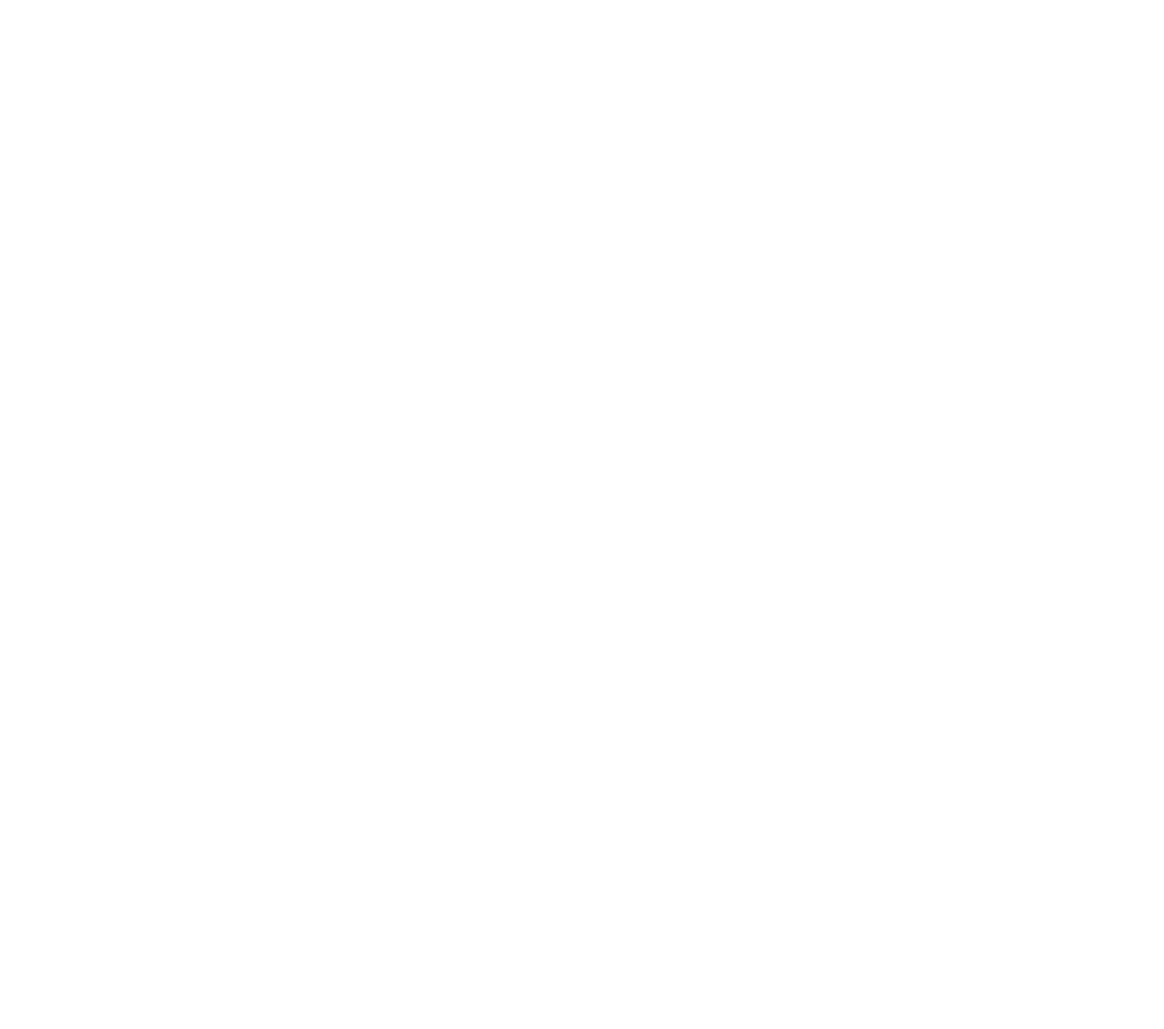
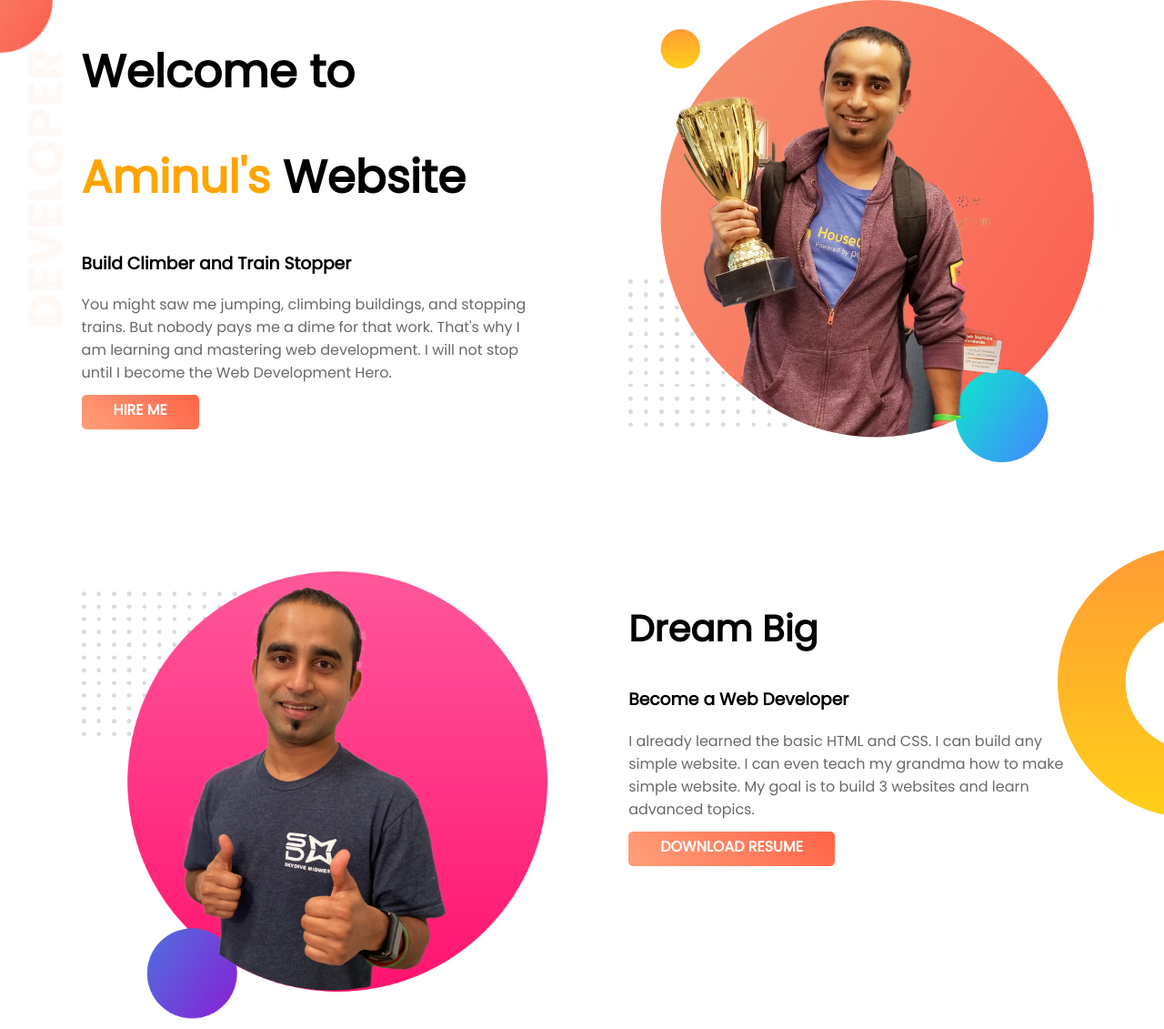
Before and after one commit to AminulRajon/web-portfolio, a plain HTML site: page index.html in a window 1280 px wide. Shown: the top 1131 px of the page at 91% size. Before the commit the page ends 800 px from the top, so only its background shows below. Drawn offline with Linux system fonts and the light colour scheme.

Commit message:
finished my first website

```diff
--- a/index.html
+++ b/index.html
@@ -3,10 +3,52 @@
 <head>
     <meta charset="UTF-8">
     <meta http-equiv="X-UA-Compatible" content="IE=edge">
-    <meta name="viewport" content="width=device-width, initial-scale=1.0">
+    <meta name="viewport" content="width=device-width, initial-scale=1.0"
+    <link rel="preconnect" href="https://fonts.googleapis.com">
+    <link rel="preconnect" href="https://fonts.gstatic.com" crossorigin>
+    <link rel="stylesheet" href="https://fonts.googleapis.com/css?family=Poppins">
+    <link rel="stylesheet" href="style.css">
     <title>Web Portfolio</title>
 </head>
 <body>
-
+    <!-- intro section -->
+    <section class="intro-section">
+        <div class="half-width">
+            <h1>Welcome to</h1>
+            <h1><Span class="orange--highlighter">Aminul's</Span> Website</h1>
+            <h3>Build Climber and Train Stopper</h3>
+            <p>You might saw me jumping, climbing buildings, and stopping trains. But nobody pays me a dime for that work. That's why I am learning and mastering web development. I will not stop until I become the Web Development Hero.</p>
+            <a href="https://aminulrajon.com/" target="_blank" class="link-button">Hire Me</a>
+        </div>
+        <div class="half-width">
+            <img src="images/jhankar.png" alt="">
+        </div>
+    </section>
+    <!-- dream section -->
+    <section class="dream-section">
+        <div class="half-width">
+            <img src="images/jhankar2.png" alt="">
+        </div>
+        <div class="half-width">
+            <h2>Dream Big</h2>
+            <h3>Become a Web Developer</h3>
+            <p>I already learned the basic HTML and CSS. I can build any simple website. I can even teach my grandma how to make simple website. My goal is to build 3 websites and learn advanced topics.</p>
+            <a href="https://aminulrajon.com/wp-content/uploads/2021/08/Aminul-Rajon-resume.jpg" class="link-button" target="_blank">download resume</a>
+        </div>
+    </section>
+    <!-- experience section -->
+    <section class="experience">
+        <h2>Experiences</h2>
+        <div class="half-width"  id="pro-web">
+            <h2>Full Stack Web Developer</h2>
+            <h3 class="orange--highlighter">2021-Present | Pro Level Developer</h3>
+            <p>I am the master of HTML, CSS and Javascript. I know everything needed to make a website function, efficient. I didn't stop with the web. I went beyond with most popular Javascript framework called Vue JS. I even know the deployment, server and security. I will give you 100% web solution.</p>
+        </div>
+        <div class="half-width" id="baby-web">
+            <h2>Baby Web Developer</h2>
+            <h3 class="orange--highlighter">2020-2021 | Programming Hero Learner</h3>
+            <p>They didn't offer me a job. But I made myself as a remove web developer. I made their website and showed it to them. They liked it. And uploaded the content. It was fun working at Programming Hero.</p>
+        </div>
+    </section>
 </body>
 </html>
--- a/style.css
+++ b/style.css
@@ -0,0 +1,73 @@
+body{
+    margin: 0;
+    padding: 0;
+    font-family: 'Poppins', sans-serif;
+}
+.half-width{
+    float: left;
+    width: 40%;
+    margin-left: 7%;
+    margin-bottom: 10%;
+    height: 100%;
+
+}
+h1{
+    font-size: 50px;
+    font-weight: 900;
+}
+h2{
+    font-size: 40px;
+}
+p{
+    color: #696969;
+}
+.orange--highlighter{
+    color: orange;
+}
+.half-width img{
+    width: 100%;
+
+}
+.intro-section{
+    background-image: url(images/top-banner.png);
+    height: 500px;
+    background-repeat: no-repeat;
+}
+.dream-section{
+    background-image: url(images/dream-bg.png);
+    height: 500px;
+    background-repeat: no-repeat;
+    background-position: right;
+}
+.link-button{
+    text-decoration: none;
+    padding: 10px 35px;
+    font-family: 'Poppins', sans-serif;
+    border-radius: 5px;
+    background-image:linear-gradient(45deg,lightsalmon,tomato);
+    font-weight: 700;
+    color: white;
+    text-transform: uppercase;
+    padding-top: 5px;
+}
+#pro-web{
+    border-left: 7px solid;
+    border-image: linear-gradient(lightsalmon,tomato);
+    border-image-slice: 1;
+}
+#baby-web{
+    border-left: 7px solid;
+    border-image: linear-gradient(blue,cyan);
+    border-image-slice: 1;
+}
+.experience div{
+    box-shadow: 5px 5px 30px black;
+    padding: 1%;
+    height: 350px;
+}
+.experience{
+    background-image: url(images/exp-bg.png);
+    background-repeat: no-repeat;
+    background-position: left;
+    float: left;
+}
```
Also changed, not shown: images/dream-bg.png (added), images/exp-bg.png (added), images/jhankar.png (added), images/jhankar2.png (added), images/my-bg.png (added), images/my-bg2.png (added), images/top-banner.png (added).
